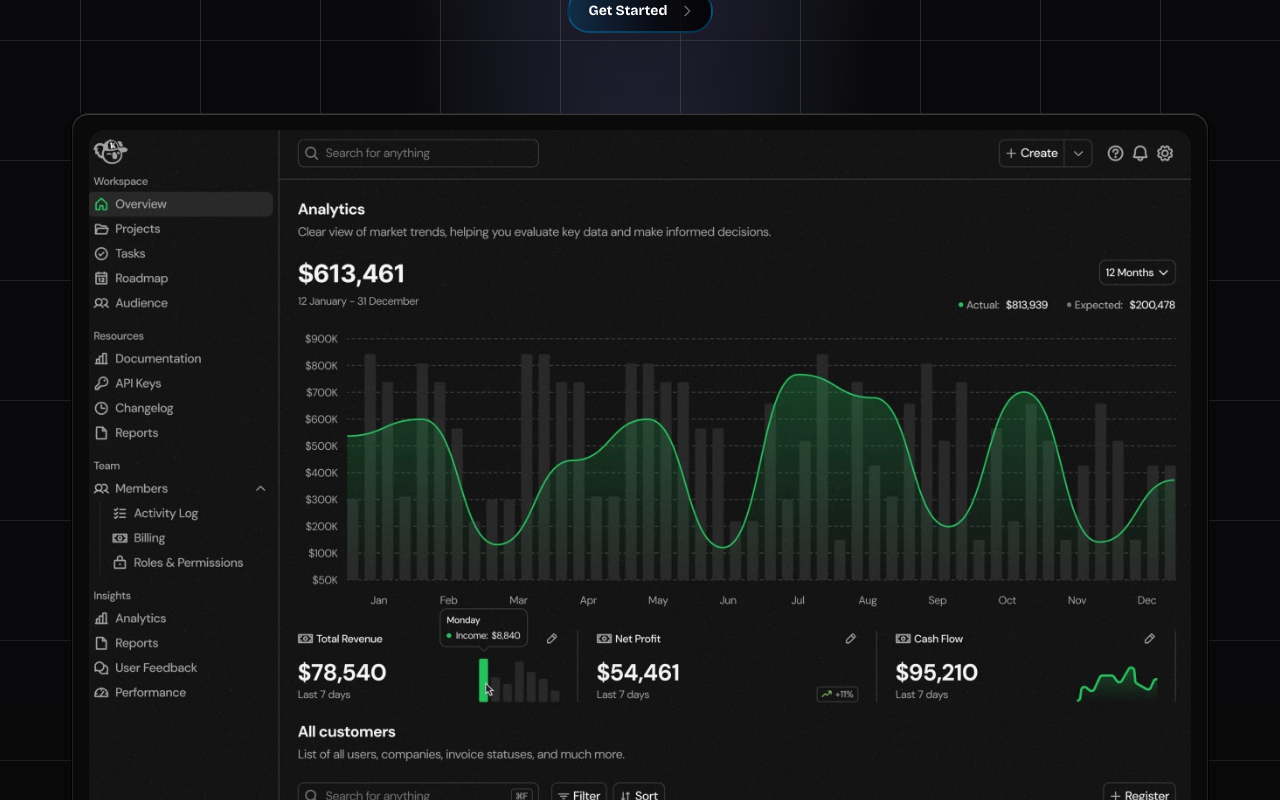
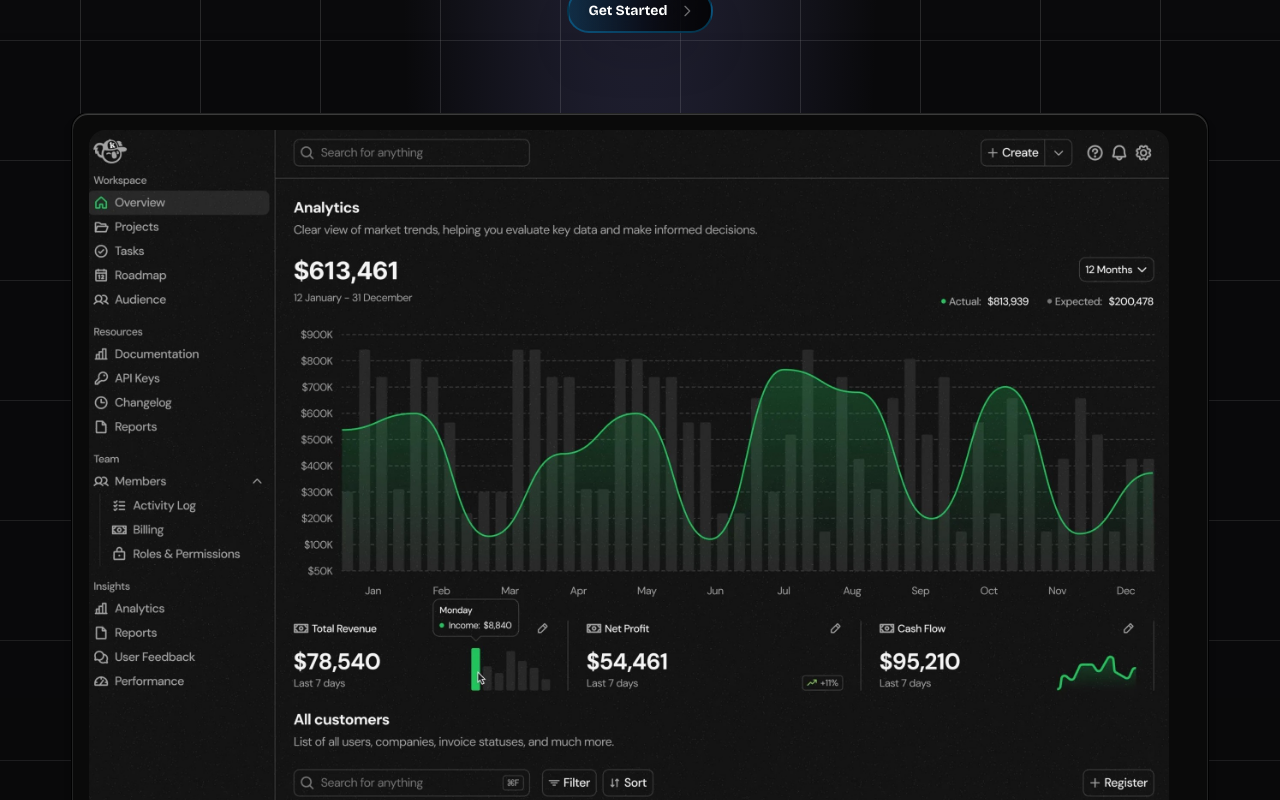
Before and after one commit to themuffineman/landing-page-01, a Next.js app: page / in a window 1280 px wide. Shown: the part 440-1240 px from the top of the page. Built offline with nearby package versions, Linux system fonts and the light colour scheme.

Commit message:
dash img size reduced

```diff
--- a/components/hero.tsx
+++ b/components/hero.tsx
@@ -71,11 +71,11 @@ const Hero = () => {
             <div className="mask-b-from-85%  dark relative -mr-56 mt-8 overflow-hidden px-2 sm:mr-0 sm:mt-12 md:mt-20">
               <div className="inset-shadow-2xs ring-black inset-shadow-white/20 bg-background relative mx-auto max-w-6xl overflow-hidden rounded-2xl border p-4 shadow-lg shadow-zinc-950/15 ring-1">
                 <Image
-                  className="bg-black  object-cover relative rounded-2xl block"
+                  className="bg-black object-cover relative rounded-2xl block"
                   src="/dash.jpg"
                   alt="app screen"
-                  width="2700"
-                  height="1440"
+                  width="1080"
+                  height="900"
                 />
               </div>
             </div>
```
